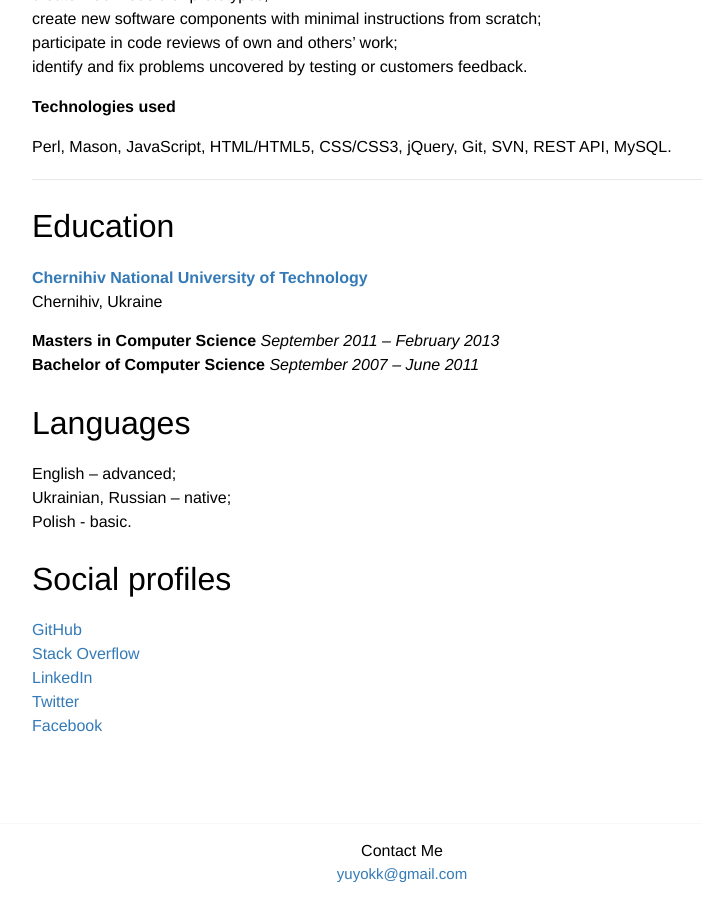
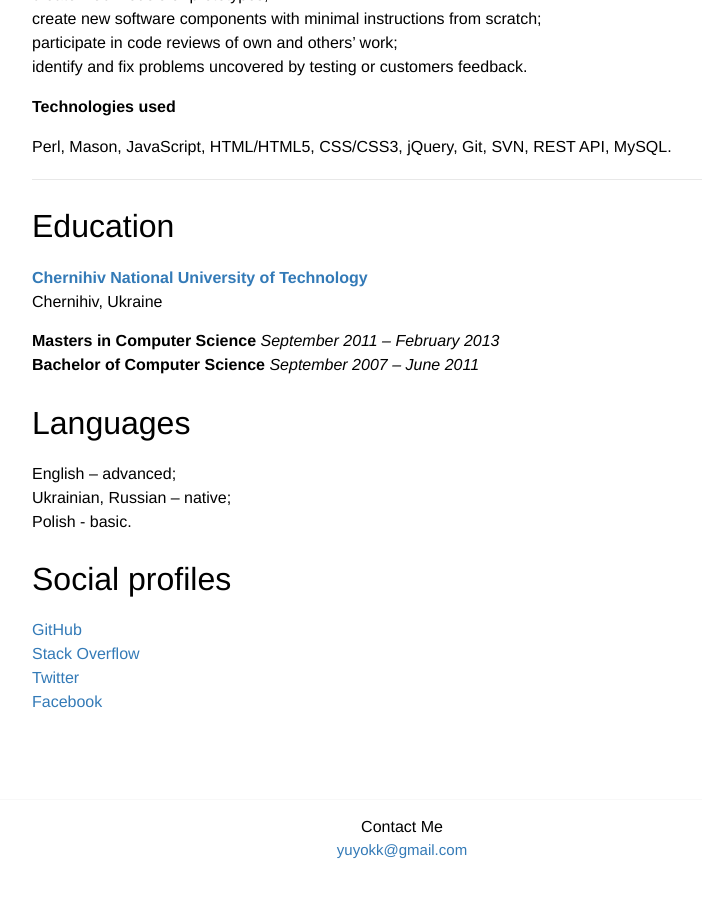
Before and after one commit to yuyokk/yuyokk.github.io, a Jekyll site: the page built from resume.md, in a window 1280 px wide and 900 px high, scrolled down 2212 px. Shown: the whole window, without its empty margins (238-940 px from the left). Built offline with Jekyll 4.4.1, drawn with Linux system fonts in a browser that asks for light colours; after the commit the page ends 3088 px from its top, so only the background shows below that.

Commit message:
Update resume.md

```diff
--- a/resume.md
+++ b/resume.md
@@ -128,6 +128,5 @@ Chernihiv, Ukraine
 # Social profiles
 + <a href="https://github.com/yuyokk" target="_blank">GitHub</a>
 + <a href="http://stackoverflow.com/users/1022726/yuyokk" target="_blank">Stack Overflow</a>
-+ <a href="https://ua.linkedin.com/in/ikucherov" target="_blank">LinkedIn</a>
 + <a href="https://twitter.com/yuyokk" target="_blank">Twitter</a>
 + <a href="https://www.facebook.com/ikucherov" target="_blank">Facebook</a>
```
